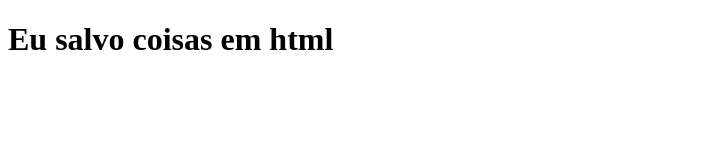
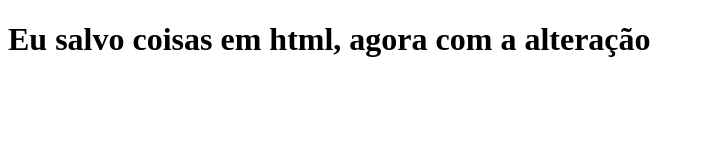
Before and after one commit to DavidHausmann/aluraGitGitHub, a plain HTML site: page index.html in a window 1280 px wide. Shown: the whole page, without its empty margins (0-705 px from the left). Drawn offline with Linux system fonts and the light colour scheme.

Commit message:
Renomeando curso

```diff
--- a/index.html
+++ b/index.html
@@ -2,7 +2,7 @@
 <html>
 	<body>
 
-		<h1>Eu salvo coisas em html</h1>
+		<h1>Eu salvo coisas em html, agora com a alteração</h1>
 
 	</body>
 </html>
```
